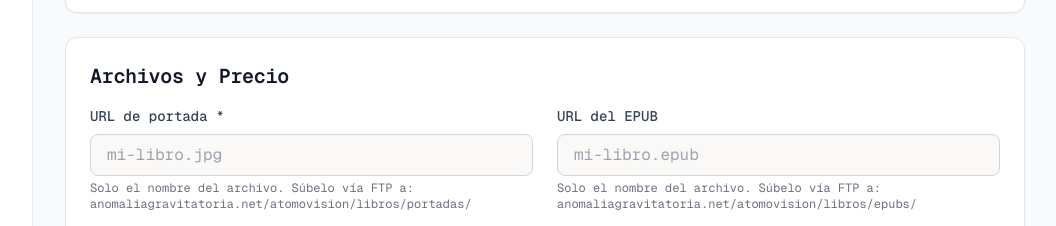
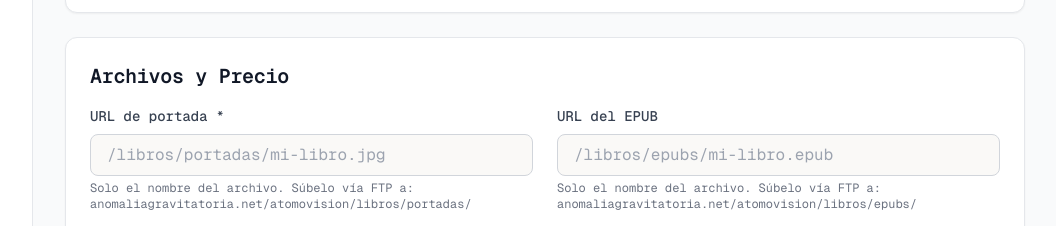
Before and after one commit to moleculas/atomovision-editorial, a Next.js app: page /admin/libros/nuevo in a window 1280 px wide. Shown: the part 1220-1446 px from the top of the page, without its empty margins (223-1279 px from the left). Built offline with nearby package versions, Linux system fonts and the light colour scheme; no server answers; the database is empty.

Commit message:
Commit 57

```diff
--- a/app/admin/libros/[id]/page.tsx
+++ b/app/admin/libros/[id]/page.tsx
@@ -587,7 +587,7 @@ export default function EditBookPage() {
               <input
                 type="text"
                 required
-                placeholder="mi-libro.jpg"
+                placeholder="/libros/portadas/mi-libro.jpg"
                 value={formData.cover.original}
                 onChange={(e) => handleNestedChange('cover', 'original', e.target.value)}
                 className="w-full px-4 py-2 bg-[#faf9f7] border border-gray-300 rounded-lg text-gray-900 placeholder-gray-400 focus:outline-none focus:ring-2 focus:ring-red-500 focus:border-transparent"
@@ -603,7 +603,7 @@ export default function EditBookPage() {
               </label>
               <input
                 type="text"
-                placeholder="mi-libro.epub"
+                placeholder="/libros/epubs/mi-libro.epub"
                 value={formData.formats.epub?.fileUrl || ''}
                 onChange={(e) => setFormData(prev => ({
                   ...prev,
--- a/app/admin/libros/nuevo/page.tsx
+++ b/app/admin/libros/nuevo/page.tsx
@@ -466,7 +466,7 @@ export default function NewBookPage() {
               <input
                 type="text"
                 required
-                placeholder="mi-libro.jpg"
+                placeholder="/libros/portadas/mi-libro.jpg"
                 value={formData.cover.original}
                 onChange={(e) => handleNestedChange('cover', 'original', e.target.value)}
                 className="w-full px-4 py-2 bg-[#faf9f7] border border-gray-300 rounded-lg text-gray-900 placeholder-gray-400 focus:outline-none focus:ring-2 focus:ring-red-500 focus:border-transparent"
@@ -482,7 +482,7 @@ export default function NewBookPage() {
               </label>
               <input
                 type="text"
-                placeholder="mi-libro.epub"
+                placeholder="/libros/epubs/mi-libro.epub"
                 value={formData.formats.epub?.fileUrl || ''}
                 onChange={(e) => setFormData(prev => ({
                   ...prev,
```
